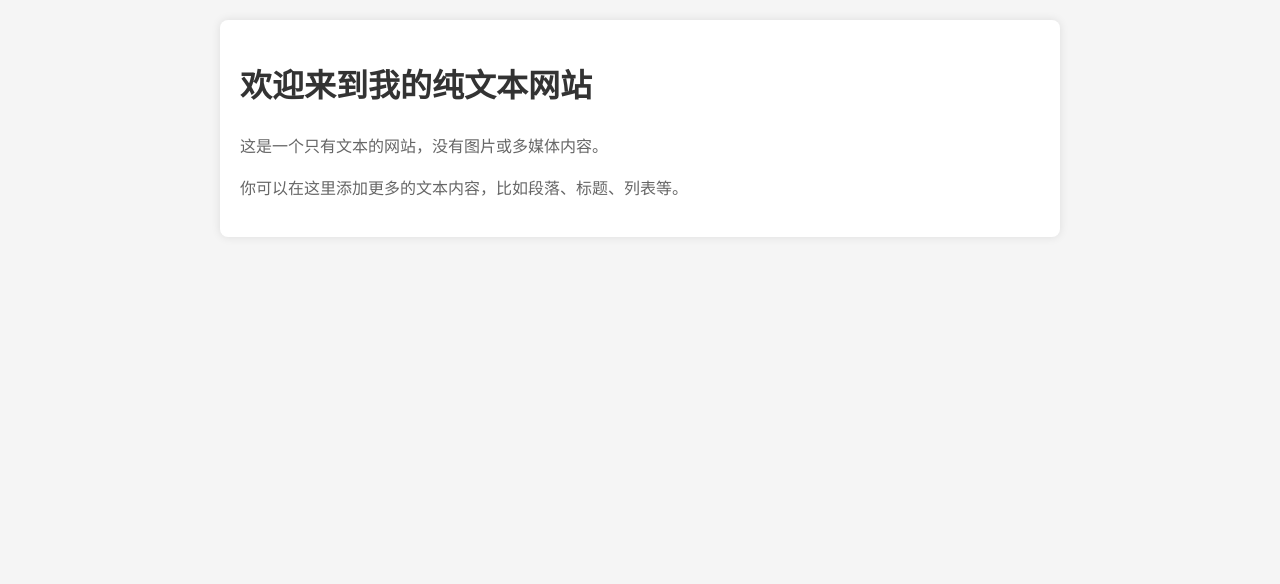
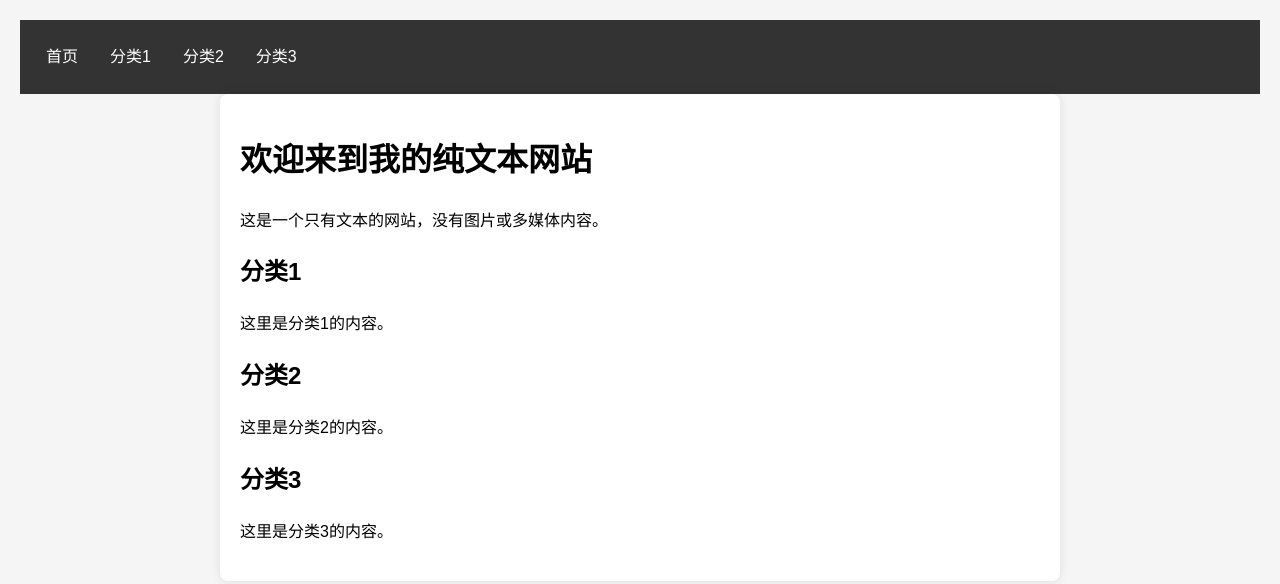
Before and after one commit to scorz0027/novelresearch, a plain HTML site: page index.html in a window 1280 px wide. Drawn offline with Linux system fonts and the light colour scheme.

Commit message:
Add files via upload

```diff
--- a/index.html
+++ b/index.html
@@ -5,7 +5,6 @@
     <meta name="viewport" content="width=device-width, initial-scale=1.0">
     <title>我的纯文本网站</title>
     <style>
-        /* 在这里添加 CSS 样式 */
         body {
             font-family: Arial, sans-serif;
             line-height: 1.6;
@@ -21,19 +20,45 @@
             border-radius: 8px;
             box-shadow: 0 0 10px rgba(0, 0, 0, 0.1);
         }
-        h1 {
-            color: #333;
+        .navbar {
+            background-color: #333;
+            overflow: hidden;
+            padding: 10px;
         }
-        p {
-            color: #666;
+        .navbar a {
+            float: left;
+            display: block;
+            color: white;
+            text-align: center;
+            padding: 14px 16px;
+            text-decoration: none;
+        }
+        .navbar a:hover {
+            background-color: #ddd;
+            color: black;
         }
     </style>
 </head>
 <body>
+    <div class="navbar">
+        <a href="#home">首页</a>
+        <a href="#category1">分类1</a>
+        <a href="#category2">分类2</a>
+        <a href="#category3">分类3</a>
+    </div>
+
     <div class="container">
-        <h1>欢迎来到我的纯文本网站</h1>
+        <h1 id="home">欢迎来到我的纯文本网站</h1>
         <p>这是一个只有文本的网站，没有图片或多媒体内容。</p>
-        <p>你可以在这里添加更多的文本内容，比如段落、标题、列表等。</p>
+
+        <h2 id="category1">分类1</h2>
+        <p>这里是分类1的内容。</p>
+
+        <h2 id="category2">分类2</h2>
+        <p>这里是分类2的内容。</p>
+
+        <h2 id="category3">分类3</h2>
+        <p>这里是分类3的内容。</p>
     </div>
 </body>
 </html>
```
